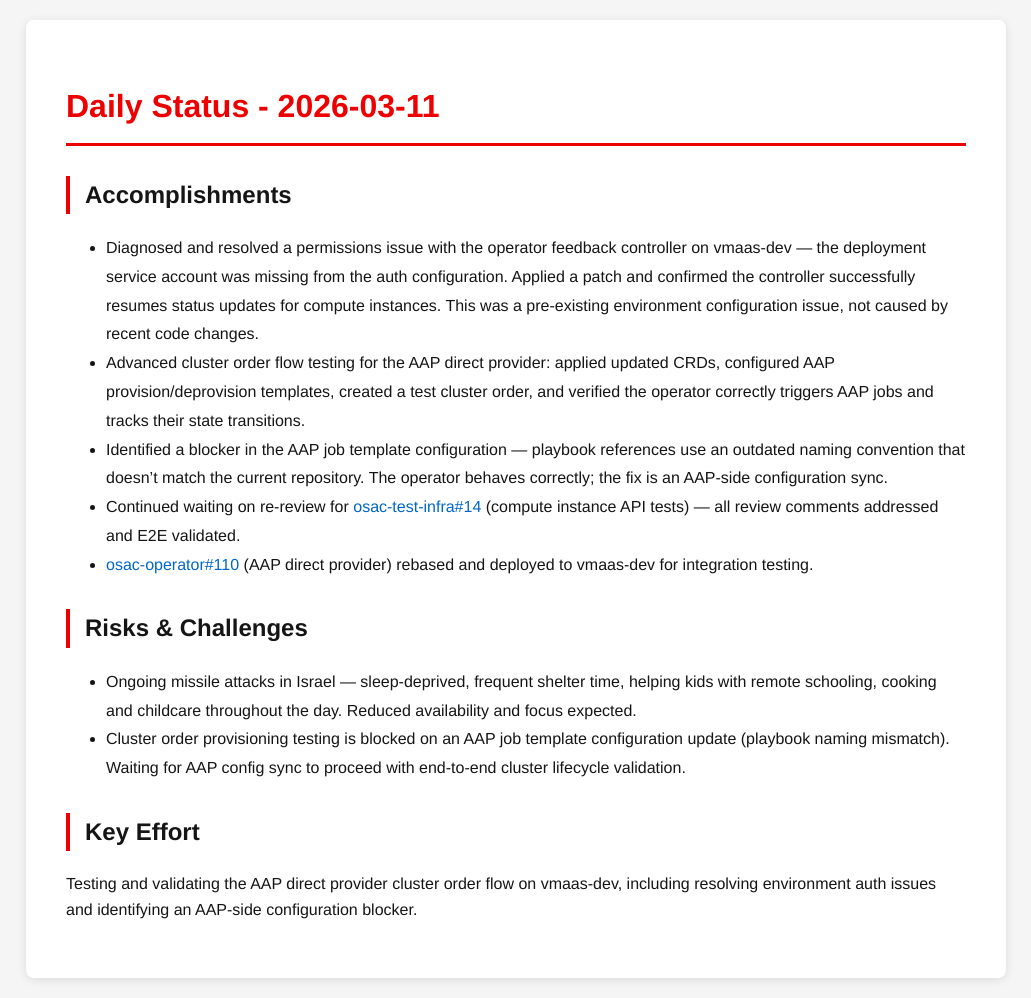
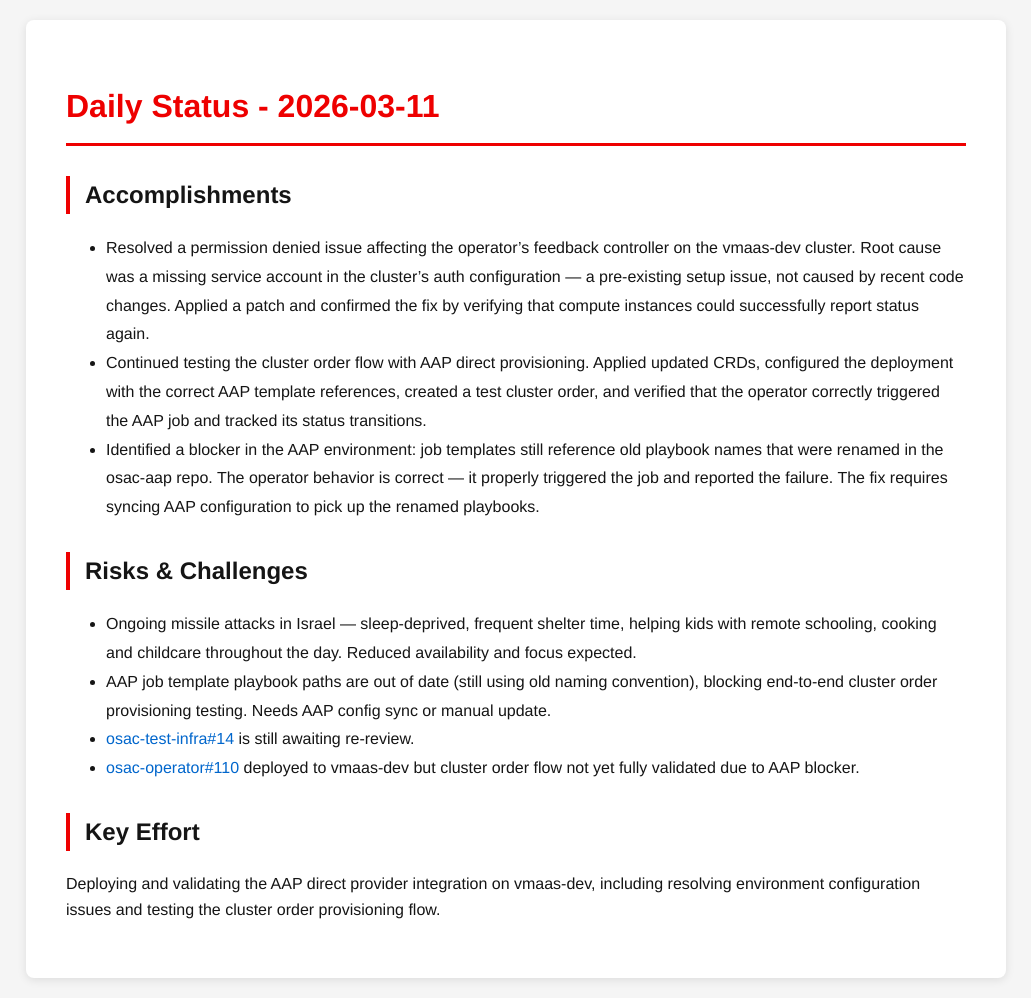
Before and after one commit to tzvatot/daily-status, a Jekyll site: the page built from 2026-03-11.md, in a window 1280 px wide. Shown: the whole page, without its empty margins (124-1155 px from the left). Built offline with Jekyll 4.4.1, drawn with Linux system fonts in a browser that asks for light colours.

Commit message:
Daily status update - 2026-03-11

```diff
--- a/2026-03-11.md
+++ b/2026-03-11.md
@@ -8,17 +8,17 @@ date: 2026-03-11
 
 ## Accomplishments
 
-- Diagnosed and resolved a permissions issue with the operator feedback controller on vmaas-dev — the deployment service account was missing from the auth configuration. Applied a patch and confirmed the controller successfully resumes status updates for compute instances. This was a pre-existing environment configuration issue, not caused by recent code changes.
-- Advanced cluster order flow testing for the AAP direct provider: applied updated CRDs, configured AAP provision/deprovision templates, created a test cluster order, and verified the operator correctly triggers AAP jobs and tracks their state transitions.
-- Identified a blocker in the AAP job template configuration — playbook references use an outdated naming convention that doesn't match the current repository. The operator behaves correctly; the fix is an AAP-side configuration sync.
-- Continued waiting on re-review for [osac-test-infra#14](https://github.com/osac-project/osac-test-infra/pull/14) (compute instance API tests) — all review comments addressed and E2E validated.
-- [osac-operator#110](https://github.com/osac-project/osac-operator/pull/110) (AAP direct provider) rebased and deployed to vmaas-dev for integration testing.
+- Resolved a permission denied issue affecting the operator's feedback controller on the vmaas-dev cluster. Root cause was a missing service account in the cluster's auth configuration — a pre-existing setup issue, not caused by recent code changes. Applied a patch and confirmed the fix by verifying that compute instances could successfully report status again.
+- Continued testing the cluster order flow with AAP direct provisioning. Applied updated CRDs, configured the deployment with the correct AAP template references, created a test cluster order, and verified that the operator correctly triggered the AAP job and tracked its status transitions.
+- Identified a blocker in the AAP environment: job templates still reference old playbook names that were renamed in the osac-aap repo. The operator behavior is correct — it properly triggered the job and reported the failure. The fix requires syncing AAP configuration to pick up the renamed playbooks.
 
 ## Risks & Challenges
 
 - Ongoing missile attacks in Israel — sleep-deprived, frequent shelter time, helping kids with remote schooling, cooking and childcare throughout the day. Reduced availability and focus expected.
-- Cluster order provisioning testing is blocked on an AAP job template configuration update (playbook naming mismatch). Waiting for AAP config sync to proceed with end-to-end cluster lifecycle validation.
+- AAP job template playbook paths are out of date (still using old naming convention), blocking end-to-end cluster order provisioning testing. Needs AAP config sync or manual update.
+- [osac-test-infra#14](https://github.com/osac-project/osac-test-infra/pull/14) is still awaiting re-review.
+- [osac-operator#110](https://github.com/osac-project/osac-operator/pull/110) deployed to vmaas-dev but cluster order flow not yet fully validated due to AAP blocker.
 
 ## Key Effort
 
-Testing and validating the AAP direct provider cluster order flow on vmaas-dev, including resolving environment auth issues and identifying an AAP-side configuration blocker.
+Deploying and validating the AAP direct provider integration on vmaas-dev, including resolving environment configuration issues and testing the cluster order provisioning flow.
```
